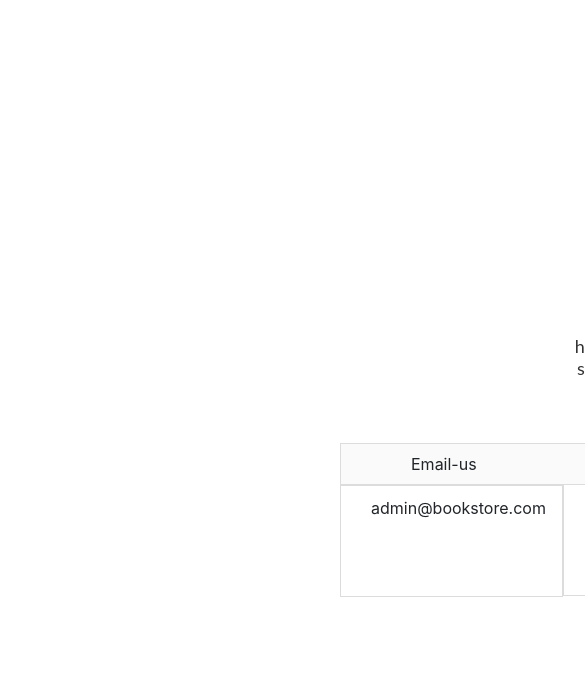
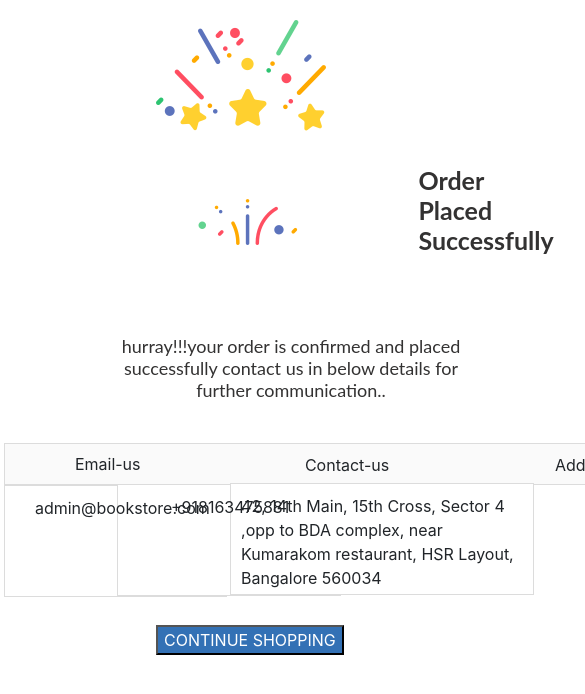
Before and after one commit to Sanchita-12345/Bookstore-Frontend, a Vue app: page /orderplace in a window 390 px wide. Shown: the top 694 px of the page, 585 px wide, since content can reach past the window. Built offline with nearby package versions, Linux system fonts and the light colour scheme; no server answers; the HTML template or start-up script is replaced by a standard one.

Commit message:
build : responsiveness build for orderplace component

```diff
--- a/src/Styles/Orderplace.scss
+++ b/src/Styles/Orderplace.scss
@@ -1,16 +1,20 @@
+@import "colors";
+
 .image-container{
     margin-left: 640px;
     margin-top: 20px;
 }
+
 .title-container p{
     margin-left: 590px;
     margin-top: -80px;
     font: normal normal bold 25px/30px Lato;
     letter-spacing: 0px;
-    color: #333232;
+    color: $medium_black;
     text-transform: capitalize;
     opacity: 1;
 }
+
 .message-section{
     width: 348px;
     height: 63px;
@@ -19,66 +23,76 @@
     text-align: center;
     font: normal normal normal 18px/22px Lato;
     letter-spacing: 0px;
-    color: #333232;
+    color: $medium_black;
     opacity: 1;
 }
+
 .title-section{
     width: 751px;
     height: 42px;
-    background: #FAFAFA 0% 0% no-repeat padding-box;
-    border: 1px solid #DCDCDC;
+    background: $peach 0% 0% no-repeat padding-box;
+    border: 1px solid $cream;
     opacity: 1;
     margin-left: 340px;
     margin-top: 45px;
 }
+
 .email-us{
     margin-left: 70px;
     margin-top: 8px;
 }
+
 .contact-us{
     margin-left: 300px;
     margin-top: -39px;
 }
+
 .address{
     margin-left: 550px;
     margin-top: -40px;
 }
+
 .email-sec{
     width: 223px;
     height: 112px;
-    background: #FFFFFF 0% 0% no-repeat padding-box;
-    border: 1px solid #DCDCDC;
+    background: $pale_white 0% 0% no-repeat padding-box;
+    border: 1px solid $cream;
     margin-left: 340px;
 }
+
 .email-sec p{
     padding-top: 10px;
     padding-left: 30px;
 }
+
 .contact-sec{
     width: 224px;
     height: 112px;
-    background: #FFFFFF 0% 0% no-repeat padding-box;
-    border: 1px solid #DCDCDC;
+    background: $pale_white 0% 0% no-repeat padding-box;
+    border: 1px solid $cream;
     opacity: 1;
     margin-left: 563px;
     margin-top: -113px;
     padding-top: 10px;
     padding-left: 53px;
 }
+
 .contact-section p{
     padding-top: 10px;
     padding-left: 30px;
 }
+
 .address-sec{
     width: 304px;
     height: 112px;
-    background: #FFFFFF 0% 0% no-repeat padding-box;
-    border: 1px solid #DCDCDC;
+    background: $pale_white 0% 0% no-repeat padding-box;
+    border: 1px solid $cream;
     margin-left: 787px;
     margin-top: -113px;
     padding-top: 10px;
     padding-left: 10px;
 }
+
 .address-sec p{
     text-align: left;
     font: normal normal medium 12px/15px Lato;
@@ -86,13 +100,69 @@
     color: #333232;
     opacity: 1;
 }
+
 .continue-shopping{
     margin-left: 640px;
     margin-top: 30px;
-    background-color: #3371B5;
-    color: white;
+    background-color: $blue;
+    color: $white;
 }
+
 a{
-    color: white;
+    color: $white;
     text-decoration: none;
 }
+
+@media(max-width:768px){
+    .image-container{
+        margin-left: 40%;
+    }
+    .title-container{
+        margin-left: -44%;
+    }
+    .message-section{
+        margin-left: 30%;
+    }
+    .title-section{
+        margin-left: 1%;
+    }
+    .email-sec{
+        margin-left: 1%;
+    }
+    .contact-sec{
+        margin-left: 30%;
+    }
+    .address-sec{
+        margin-left: 59%;
+    }
+    .continue-shopping{
+        margin-left: 40%;
+    }
+}
+
+@media(max-width:1024px){
+    .image-container{
+        margin-left: 40%;
+    }
+    .title-container{
+        margin-left: -44%;
+    }
+    .message-section{
+        margin-left: 30%;
+    }
+    .title-section{
+        margin-left: 1%;
+    }
+    .email-sec{
+        margin-left: 1%;
+    }
+    .contact-sec{
+        margin-left: 30%;
+    }
+    .address-sec{
+        margin-left: 59%;
+    }
+    .continue-shopping{
+        margin-left: 40%;
+    }
+}
```
